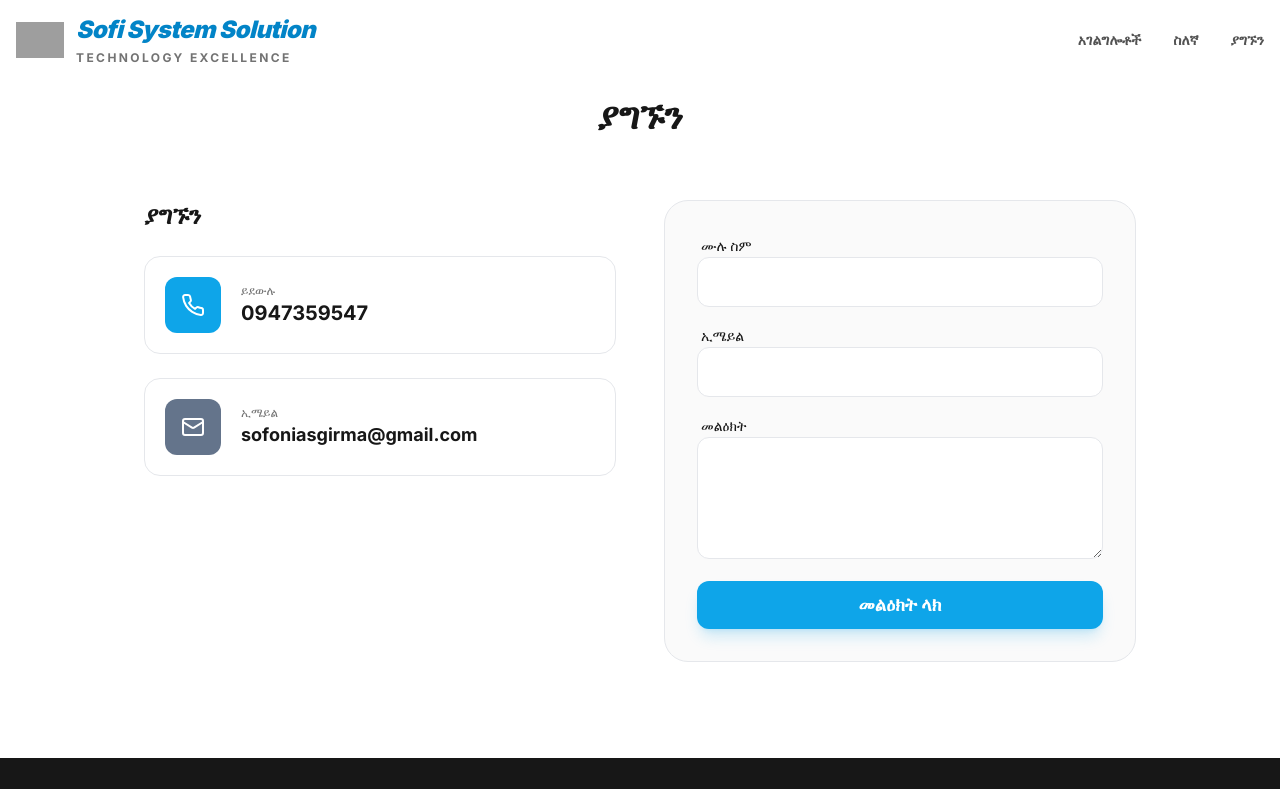
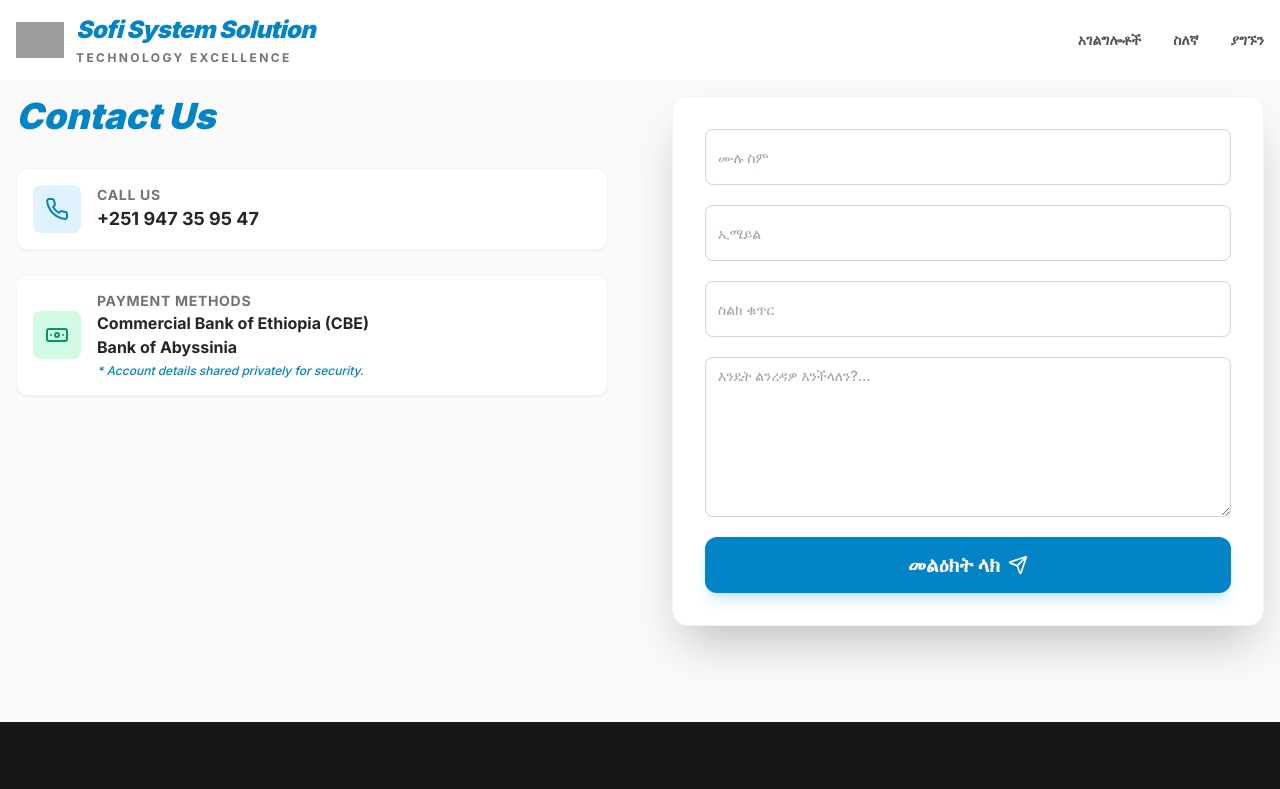
Before and after one commit to sofonyasg-jpg/sofi-system-solution, a Next.js app: page /contact in a window 1280 px wide. Shown: the top 789 px of the page. Built offline with nearby package versions, Linux system fonts and the light colour scheme; grey boxes are pictures that could not be loaded.

Commit message:
Database: Finalized Neon DB connection and Contact API

```diff
--- a/app/api/contact/route.ts
+++ b/app/api/contact/route.ts
@@ -1,31 +1,59 @@
 import { NextResponse } from 'next/server'
-import { z } from 'zod'
-import prisma from '@/lib/prisma'
-import { contactSchema } from '@/lib/validations/contact'
+import { PrismaClient } from '@prisma/client'
 
-export async function POST(request: Request) {
+// Prisma Client ኢንስታንስ መፍጠር
+const prisma = new PrismaClient()
+
+export async function POST(req: Request) {
   try {
-    const body = await request.json()
-    // 'as any' ማድረጋችን TypeScript 'language' የለም ብሎ እንዳያስቆመን ይረዳናል
-    const data = contactSchema.parse(body) as any;
+    // ከፎርሙ የመጣውን ዳታ መቀበል
+    const body = await req.json()
+    const { name, email, phone, message, service, language } = body
 
-    const contact = await prisma.contact.create({
+    // 1. አስፈላጊ ዳታዎች መኖራቸውን ማረጋገጥ (Validation)
+    if (!name || !email || !message) {
+      return NextResponse.json(
+        { success: false, error: 'እባክዎ ስም፣ ኢሜይል እና መልክት በትክክል መሙላትዎን ያረጋግጡ!' },
+        { status: 400 }
+      )
+    }
+
+    // 2. ባንተ Schema (model Contact) መሰረት ዳታቤዝ ውስጥ መመዝገብ
+    const newContact = await prisma.contact.create({
       data: {
-        name: data.name,
-        email: data.email,
-        phone: data.phone,
-        service: data.service,
-        message: data.message,
-        language: data.language || 'am',
+        name,
+        email,
+        phone: phone || null,
+        message: message,
+        service: service || "General",
+        language: language || "am",
+        status: "NEW", // ባንተ Enum መሰረት መጀመሪያ NEW ይሆናል
       },
     })
 
-    return NextResponse.json({ success: true, id: contact.id })
-  } catch (error) {
-    if (error instanceof z.ZodError) {
-      return NextResponse.json({ success: false, errors: error.errors }, { status: 400 })
-    }
-    console.error('Contact API Error:', error)
-    return NextResponse.json({ success: false, message: 'ውስጣዊ ስህተት አጋጥሟል' }, { status: 500 })
+    // 3. የተሳካ ምላሽ መላክ
+    return NextResponse.json(
+      {
+        success: true,
+        message: 'መልክትዎ በስኬት ተመዝግቧል!',
+        id: newContact.id
+      },
+      { status: 201 }
+    )
+
+  } catch (error: any) {
+    console.error('Prisma Error:', error)
+
+    // በዳታቤዝ ወይም በኔትወርክ ምክንያት ስህተት ቢፈጠር
+    return NextResponse.json(
+      {
+        success: false,
+        error: 'መልክቱን መመዝገብ አልተቻለም። እባክዎ ትንሽ ቆይተው ደግመው ይሞክሩ!'
+      },
+      { status: 500 }
+    )
+  } finally {
+    // ግንኙነቱን ለጊዜው ማቋረጥ (Optional for Serverless)
+    await prisma.$disconnect()
   }
 }
--- a/components/sections/contact.tsx
+++ b/components/sections/contact.tsx
@@ -1,66 +1,94 @@
 'use client'
-import { motion } from 'framer-motion'
+
+import { useState } from 'react'
+import { Button } from '@/components/ui/button'
+import { Input } from '@/components/ui/input'
+import { Textarea } from '@/components/ui/textarea'
+import { toast } from 'sonner'
+import { Phone, Send, Banknote, ShieldCheck } from 'lucide-react'
 import { useLanguage } from '@/lib/i18n/language-context'
-import { Button } from '@/components/ui/button'
-import * as Icons from 'lucide-react'
 
 export default function Contact() {
-  const { t } = useLanguage()
+  const [loading, setLoading] = useState(false)
+  const { language } = useLanguage()
+
+  async function handleSubmit(event: React.FormEvent<HTMLFormElement>) {
+    event.preventDefault()
+    setLoading(true)
+
+    const formData = new FormData(event.currentTarget)
+    const data = {
+      name: formData.get('name'),
+      email: formData.get('email'),
+      phone: formData.get('phone'),
+      message: formData.get('message'),
+      language: language, // ያንተ Schema የሚጠይቀው
+      service: "Consultation" // እንደ አማራጭ
+    }
+
+    try {
+      const response = await fetch('/api/contact', {
+        method: 'POST',
+        headers: { 'Content-Type': 'application/json' },
+        body: JSON.stringify(data),
+      })
+
+      const result = await response.json()
+
+      if (result.success) {
+        toast.success('መልዕክትዎ በስኬት ተልኳል!')
+        ;(event.target as HTMLFormElement).reset()
+      } else {
+        toast.error(result.error)
+      }
+    } catch (error) {
+      toast.error('ግንኙነት ተቋርጧል፣ እባክዎ ኢንተርኔትዎን ያረጋግጡ!')
+    } finally {
+      setLoading(false)
+    }
+  }
 
   return (
-    <section id="contact" className="py-24 bg-white dark:bg-neutral-950">
-      <div className="container mx-auto px-4 text-center mb-16">
-        <h2 className="text-3xl md:text-4xl font-bold">{t('contact.title')}</h2>
-      </div>
+    <section id="contact" className="py-24 bg-neutral-50 dark:bg-neutral-900/50">
+      <div className="container mx-auto px-4">
+        <div className="grid lg:grid-cols-2 gap-16">
 
-      <div className="container mx-auto px-4 max-w-5xl grid md:grid-cols-2 gap-12">
-        <motion.div initial={{ opacity: 0, x: -20 }} whileInView={{ opacity: 1, x: 0 }} viewport={{ once: true }}>
-          <div className="space-y-6 text-left">
-            <h3 className="text-2xl font-bold mb-4">{t('contact.get_in_touch')}</h3>
+          <div className="space-y-8">
+            <h2 className="text-4xl font-black text-sky-600 italic">Contact Us</h2>
 
-            <a href="tel:0947359547" className="flex items-center gap-5 p-5 border rounded-2xl hover:bg-primary-50 dark:hover:bg-primary-900/10 transition-all group">
-              <div className="p-4 bg-primary-500 text-white rounded-xl group-hover:rotate-12 transition-transform">
-                <Icons.Phone size={24} />
+            <div className="space-y-6">
+              <div className="flex items-center gap-4 p-4 bg-white dark:bg-neutral-950 rounded-xl shadow-sm border border-neutral-100 dark:border-neutral-800">
+                <div className="p-3 bg-sky-100 dark:bg-sky-900/30 rounded-lg text-sky-600"><Phone size={24} /></div>
+                <div>
+                  <p className="text-sm text-neutral-500 font-bold uppercase tracking-wider">Call Us</p>
+                  <p className="font-bold text-lg text-neutral-800 dark:text-neutral-200">+251 947 35 95 47</p>
+                </div>
               </div>
-              <div>
-                <p className="text-xs text-neutral-500">{t('contact.call')}</p>
-                <p className="text-xl font-bold">0947359547</p>
+
+              <div className="flex items-center gap-4 p-4 bg-white dark:bg-neutral-950 rounded-xl shadow-sm border border-neutral-100 dark:border-neutral-800">
+                <div className="p-3 bg-emerald-100 dark:bg-emerald-900/30 rounded-lg text-emerald-600"><Banknote size={24} /></div>
+                <div>
+                  <p className="text-sm text-neutral-500 font-bold uppercase tracking-wider">Payment Methods</p>
+                  <p className="font-bold text-neutral-800 dark:text-neutral-200">Commercial Bank of Ethiopia (CBE)</p>
+                  <p className="font-bold text-neutral-800 dark:text-neutral-200">Bank of Abyssinia</p>
+                  <p className="text-xs text-sky-600 mt-1 italic font-medium">* Account details shared privately for security.</p>
+                </div>
               </div>
-            </a>
+            </div>
+          </div>
 
-            <a href="mailto:sofoniasgirma@gmail.com" className="flex items-center gap-5 p-5 border rounded-2xl hover:bg-secondary-50 dark:hover:bg-secondary-900/10 transition-all group">
-              <div className="p-4 bg-secondary-500 text-white rounded-xl group-hover:rotate-12 transition-transform">
-                <Icons.Mail size={24} />
-              </div>
-              <div>
-                <p className="text-xs text-neutral-500">{t('contact.email')}</p>
-                <p className="text-lg font-bold">sofoniasgirma@gmail.com</p>
-              </div>
-            </a>
+          <div className="bg-white dark:bg-neutral-950 p-8 rounded-2xl shadow-2xl border border-neutral-100 dark:border-neutral-800">
+            <form onSubmit={handleSubmit} className="space-y-5">
+              <Input name="name" placeholder="ሙሉ ስም" required className="h-14 font-medium" />
+              <Input name="email" type="email" placeholder="ኢሜይል" required className="h-14 font-medium" />
+              <Input name="phone" placeholder="ስልክ ቁጥር" className="h-14 font-medium" />
+              <Textarea name="message" placeholder="እንዴት ልንረዳዎ እንችላለን?..." required className="min-h-[160px] font-medium" />
+              <Button type="submit" disabled={loading} className="w-full h-14 bg-sky-600 hover:bg-sky-700 text-xl font-bold rounded-xl shadow-lg shadow-sky-500/20">
+                {loading ? 'በመላክ ላይ...' : 'መልዕክት ላክ'} <Send className="ml-2 h-5 w-5" />
+              </Button>
+            </form>
           </div>
-        </motion.div>
-
-        <motion.div initial={{ opacity: 0, x: 20 }} whileInView={{ opacity: 1, x: 0 }} viewport={{ once: true }}
-          className="p-8 bg-neutral-50 dark:bg-neutral-900 rounded-3xl border"
-        >
-          <form className="space-y-4 text-left" onSubmit={(e) => e.preventDefault()}>
-            <div>
-              <label className="text-sm font-medium ml-1">{t('contact.name_label')}</label>
-              <input type="text" className="w-full p-3 rounded-xl border bg-white dark:bg-neutral-800 outline-none focus:ring-2 focus:ring-primary-500" required />
-            </div>
-            <div>
-              <label className="text-sm font-medium ml-1">{t('contact.email_label')}</label>
-              <input type="email" className="w-full p-3 rounded-xl border bg-white dark:bg-neutral-800 outline-none focus:ring-2 focus:ring-primary-500" required />
-            </div>
-            <div>
-              <label className="text-sm font-medium ml-1">{t('contact.message_label')}</label>
-              <textarea rows={4} className="w-full p-3 rounded-xl border bg-white dark:bg-neutral-800 outline-none focus:ring-2 focus:ring-primary-500" required></textarea>
-            </div>
-            <Button type="submit" className="w-full py-6 text-lg font-bold rounded-xl shadow-lg shadow-primary-500/20">
-              {t('contact.submit')}
-            </Button>
-          </form>
-        </motion.div>
+        </div>
       </div>
     </section>
   )
```
